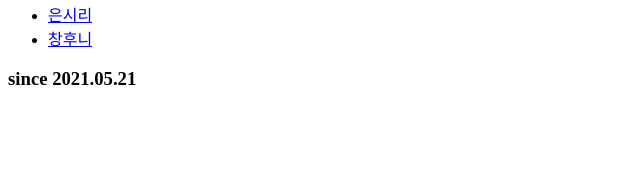
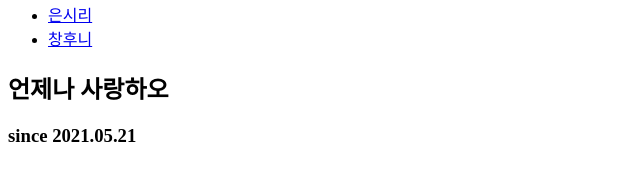
Before and after one commit to dendcoder/TreeFrog, a plain HTML site: page index.html in a window 1280 px wide. Shown: the part 429-610 px from the top of the page, without its empty margins (0-640 px from the left). Drawn offline with Linux system fonts and the light colour scheme.

Commit message:
Update index.html

```diff
--- a/index.html
+++ b/index.html
@@ -18,6 +18,7 @@
 
 </ul>
 
+  <h2>언제나 사랑하오</h2>
 <h3>since 2021.05.21</h3>
 
 
```
